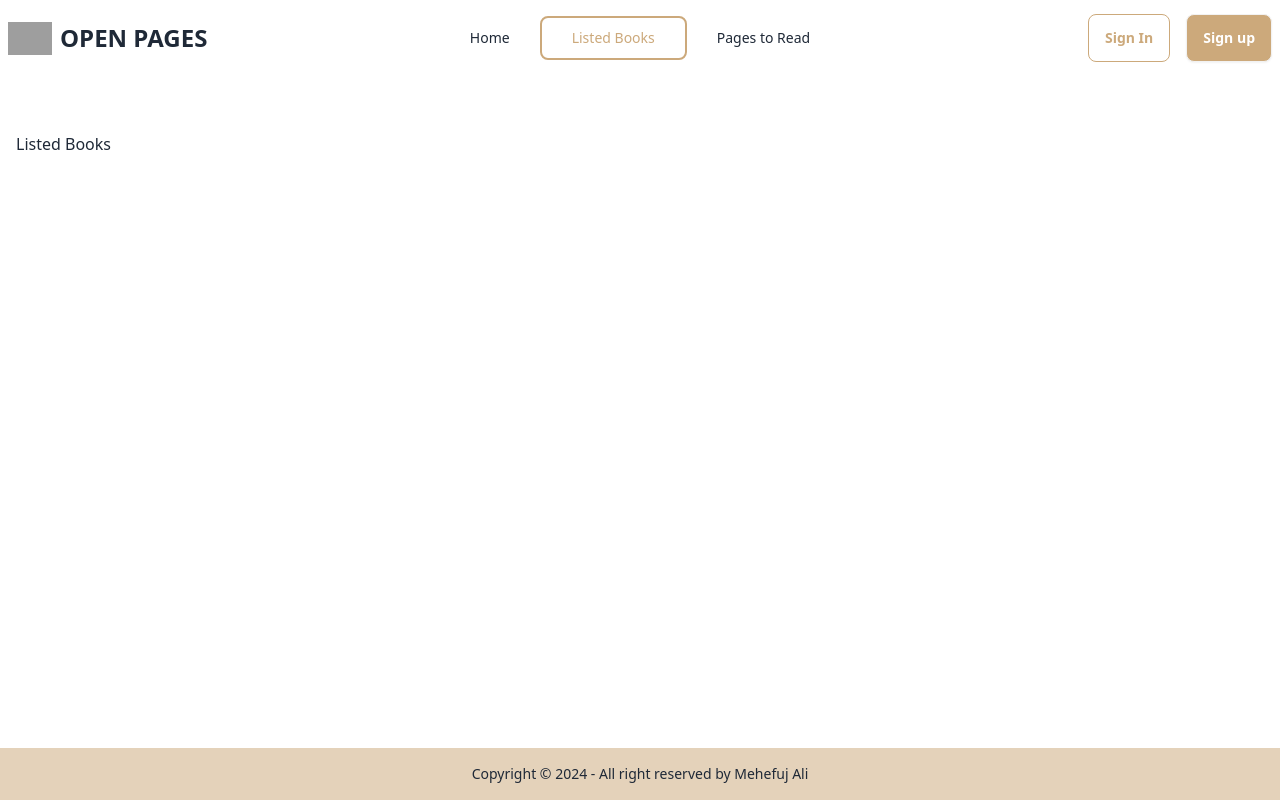
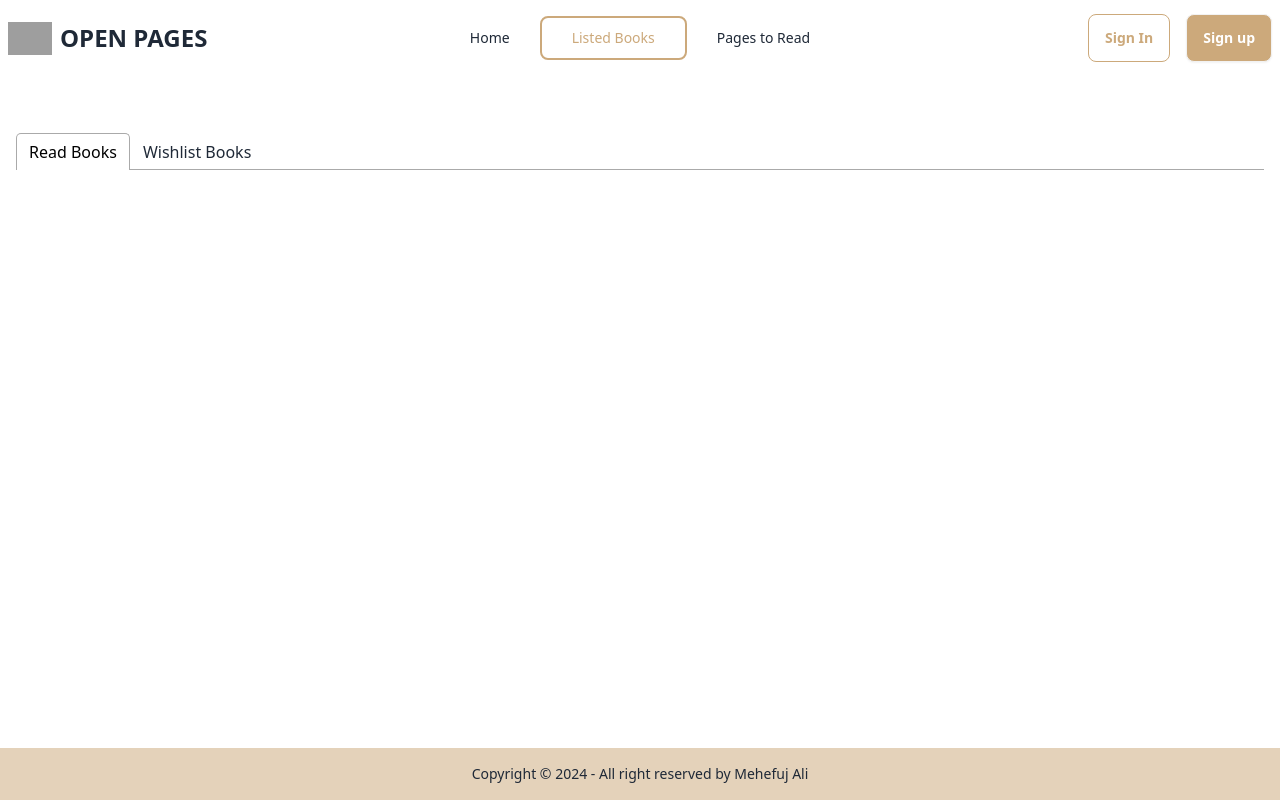
Before and after one commit to mehefujali/open-pages, a React (Vite) app: page /listed-books in a window 1280 px wide. Built offline with nearby package versions, Linux system fonts and the light colour scheme; grey boxes are pictures that could not be loaded.

Commit message:
react tab added

```diff
--- a/package.json
+++ b/package.json
@@ -15,6 +15,7 @@
     "react-dom": "^18.3.1",
     "react-icons": "^5.3.0",
     "react-router-dom": "^6.27.0",
+    "react-tabs": "^6.0.2",
     "react-toastify": "^10.0.6"
   },
   "devDependencies": {
--- a/src/components/BookDetails/BookDetails.jsx
+++ b/src/components/BookDetails/BookDetails.jsx
@@ -38,7 +38,7 @@ const BookDetails = () => {
                                                 onClick={() => setItemLocal('read', bookId, bookName, 'Read')}
                                           >Read</a>
                                           <a className="btn btn-sm md:btn-md bg-[#cca97b] hover:bg-[#bb9e79] text-white"
-                                                onClick={() => setItemLocal('watch', bookId, bookName, 'Wishlist')}
+                                                onClick={() => setItemLocal('list', bookId, bookName, 'Wishlist')}
                                           >Wishlist</a>
                                     </div>
 
--- /dev/null
+++ b/src/components/Listed/Listed.jsx
@@ -0,0 +1,37 @@
+import { useLoaderData } from "react-router-dom";
+import { getFromLocal } from "../../utility/localStore";
+import { Tab, Tabs, TabList, TabPanel } from 'react-tabs';
+import 'react-tabs/style/react-tabs.css';
+import ReadBooks from "../ReadBooks/ReadBooks";
+
+const Listed = () => {
+      const books = useLoaderData()
+
+
+      const listedBooksId = getFromLocal('list')
+      const listedBooks = books.filter(listedBook => parseInt(listedBooksId) === listedBook.bookId)
+      console.log(listedBooks);
+
+      return (
+            <div>
+                  <Tabs>
+                        <TabList>
+                              <Tab>Read Books</Tab>
+                              <Tab>Wishlist Books</Tab>
+                        </TabList>
+
+                        <TabPanel>
+                              <div>
+                                    <ReadBooks></ReadBooks>
+                              </div>
+                        </TabPanel>
+                        <TabPanel>
+                              <h2>Any content 2</h2>
+                        </TabPanel>
+                  </Tabs>
+
+            </div>
+      );
+};
+
+export default Listed;
--- /dev/null
+++ b/src/components/ReadBooks/ReadBooks.jsx
@@ -0,0 +1,10 @@
+
+const ReadBooks = () => {
+      return (
+            <div>
+
+            </div>
+      );
+};
+
+export default ReadBooks;
--- a/src/main.jsx
+++ b/src/main.jsx
@@ -11,6 +11,7 @@ import Root from './components/Root/Root.jsx';
 import Home from './components/Home/Home.jsx';
 import BookDetails from './components/BookDetails/BookDetails.jsx'
 import Error from './components/Error/Error.jsx'
+import Listed from './components/Listed/Listed.jsx'
 
 
 const router = createBrowserRouter([
@@ -30,7 +31,8 @@ const router = createBrowserRouter([
       },
       {
         path: '/listed-books',
-        element: <h1>Listed Books</h1>
+        loader: () => fetch('/booksData.json'),
+        element: <Listed></Listed>
       },
       {
         path: '/pages-to-read',
--- a/src/utility/localStore.js
+++ b/src/utility/localStore.js
@@ -1,5 +1,4 @@
 import { toast } from "react-toastify"
-
 const getFromLocal = (key) => {
       const data = localStorage.getItem(key)
       if (data) {
@@ -11,14 +10,9 @@ const getFromLocal = (key) => {
 }
 
 
-
 const setItemLocal = (key, id, bookName, location) => {
 
-
       let getData = getFromLocal(key)
-
-      console.log(getData);
-
       if (getData.includes(id)) {
             toast.error(`${bookName} Already Added to ${location}`)
             return
@@ -29,8 +23,5 @@ const setItemLocal = (key, id, bookName, location) => {
             localStorage.setItem(key, getDataStringify)
             toast.success(`${bookName} Added to ${location}`)
       }
-
-
 }
-
-export { setItemLocal }
+export { setItemLocal, getFromLocal }
```
Also changed, not shown: 1 other file (tests, documents, lock files or other folders).
